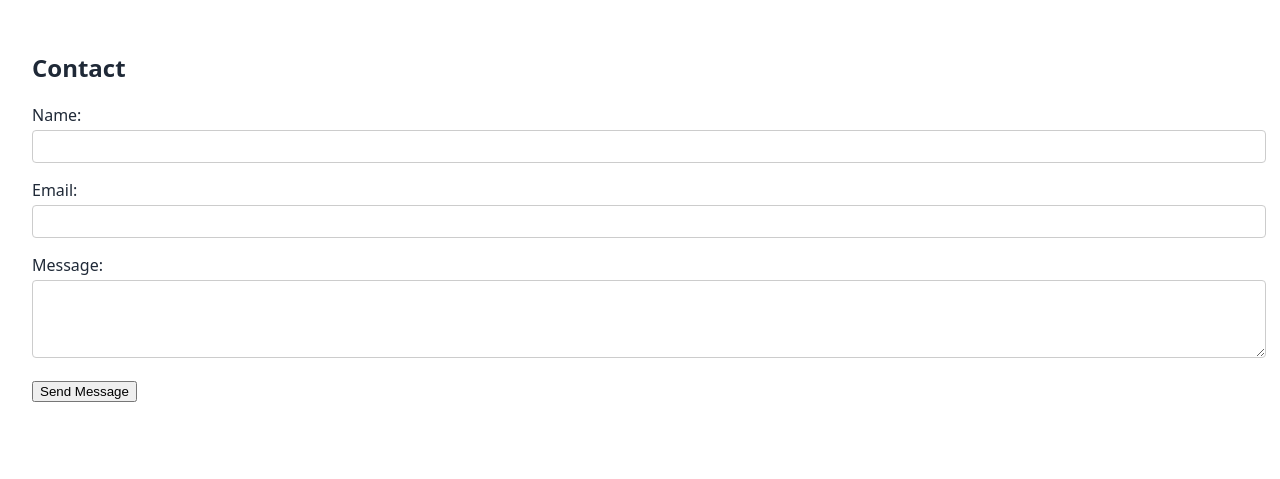
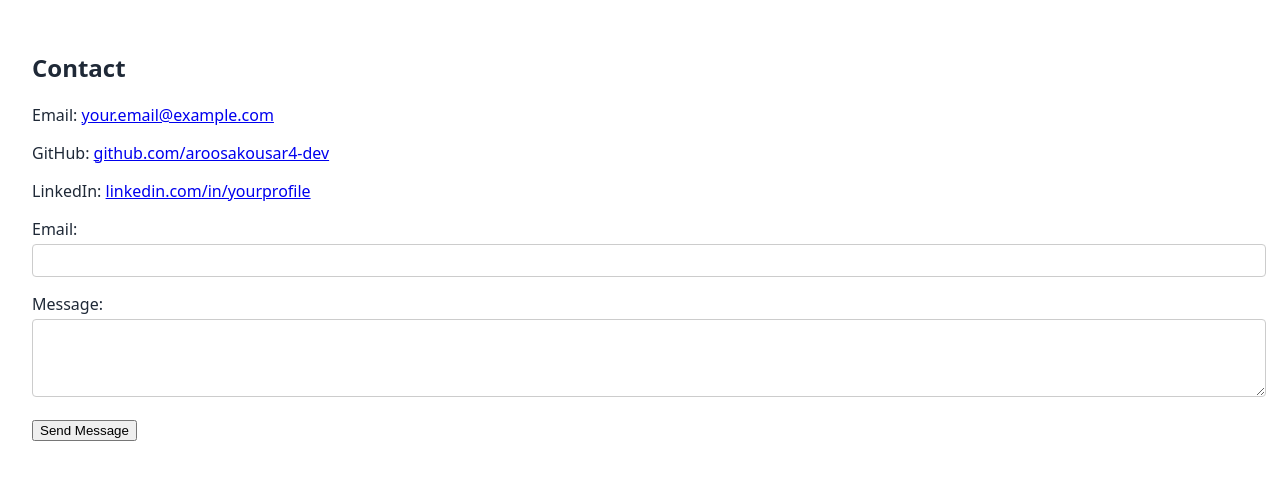
Before and after one commit to aroosakousar4-dev/portfolio, a plain HTML site: page index.html in a window 1280 px wide. Shown: the part 1787-2266 px from the top of the page. Drawn offline with Linux system fonts and the light colour scheme.

Commit message:
Update index.html

```diff
--- a/index.html
+++ b/index.html
@@ -53,12 +53,10 @@
   <!-- Contact Section -->
   <section id="contact" class="scroll-animate">
     <h2>Contact</h2>
-    <form id="contact-form" novalidate>
-      <div class="form-group">
-        <label for="name">Name:</label>
-        <input type="text" id="name" name="name">
-        <small class="error-msg" id="name-error"></small>
-      </div>
+
+    <p>Email: <a href="mailto:aroosakousar4@gmail.com">your.email@example.com</a></p>
+    <p>GitHub: <a href="https://github.com/aroosakousar4-dev" target="_blank">github.com/aroosakousar4-dev</a></p>
+    <p>LinkedIn: <a href="https://linkedin.com/in/Amina Kousar target="_blank">linkedin.com/in/yourprofile</a></p>
 
       <div class="form-group">
         <label for="email">Email:</label>
```
